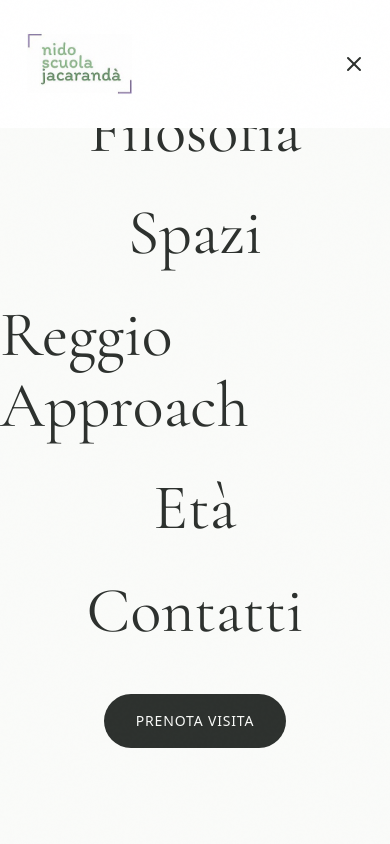
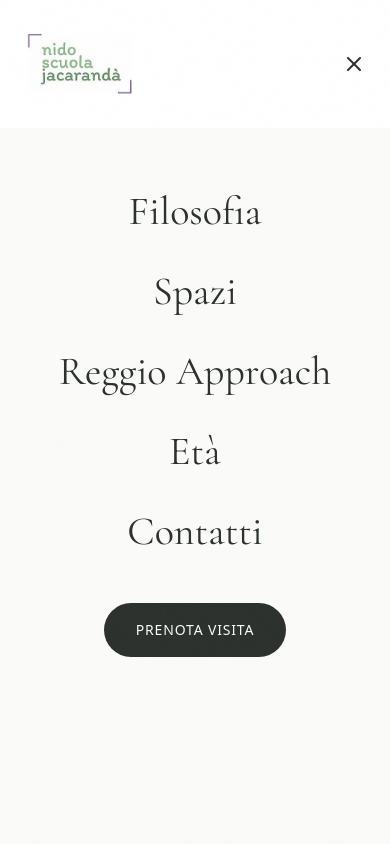
Before and after one commit to nervegna/jacaranda-redesign, a Next.js app: page / in a window 390 px wide. Both pictures are taken after a click on the button 354 px from the left and 64 px from the top of the page. Shown: the top 844 px of the page. Built offline with nearby package versions, Linux system fonts and the light colour scheme; a web font is replaced by a local one.

Commit message:
fix: reduce mobile menu font size from text-3xl to text-2xl

```diff
--- a/src/components/Navbar.tsx
+++ b/src/components/Navbar.tsx
@@ -99,7 +99,7 @@
                   initial={{ opacity: 0, y: 20 }}
                   animate={{ opacity: 1, y: 0 }}
                   transition={{ delay: i * 0.1 }}
-                  className="font-display text-3xl text-charcoal hover:text-sage transition-colors"
+                  className="font-display text-2xl text-charcoal hover:text-sage transition-colors"
                 >
                   {link.label}
                 </motion.a>
```
